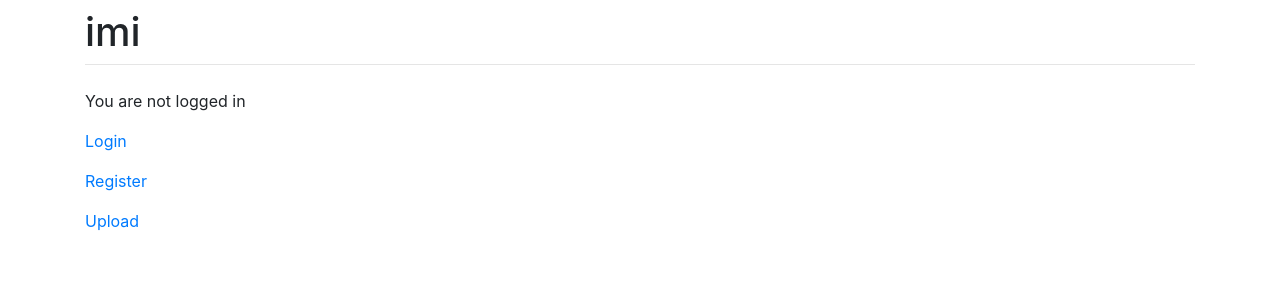
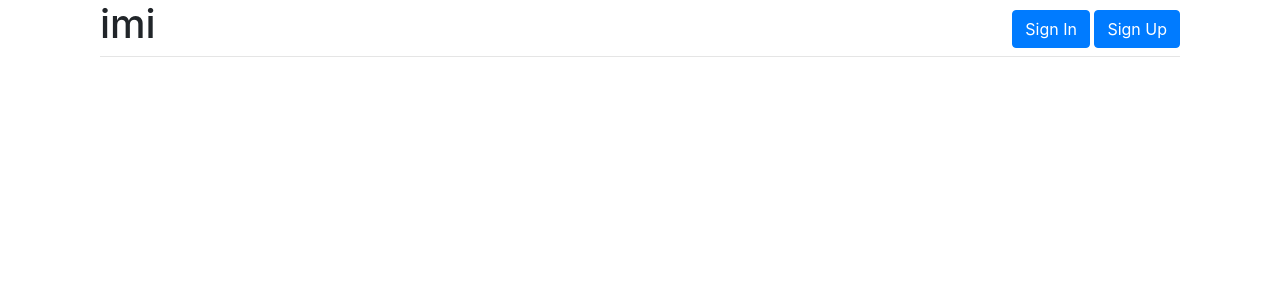
Before and after one commit to tnyhyn/imi, a Django app: page / in a window 1280 px wide. Shown: the top 300 px of the page. Run offline with Django 3.2, Linux system fonts and the light colour scheme; data that the repository does not hold is empty; some libraries are stand-ins or nearby versions.

Commit message:
navbar basepage styling done

```diff
--- a/images/forms.py
+++ b/images/forms.py
@@ -11,4 +11,4 @@ class UploadImageForm(forms.ModelForm):
 
     class Meta:
         model = Post
-        fields = ('title', 'private', 'image')
+        fields = ('title', 'image', 'private', )
--- a/images/templates/base.html
+++ b/images/templates/base.html
@@ -4,18 +4,38 @@
     <meta charset="utf-8">
     <meta name="viewport" content="width=device-width, initial-scale=1, shrink-to-fit=no">
     <link rel="stylesheet" href="https://stackpath.bootstrapcdn.com/bootstrap/4.1.3/css/bootstrap.min.css" integrity="sha384-MCw98/SFnGE8fJT3GXwEOngsV7Zt27NXFoaoApmYm81iuXoPkFOJwJ8ERdknLPMO" crossorigin="anonymous">
-    <title>Django People</title>
+    <title>imi</title>
     </head>
     <body>
         <div class="container">
-      <div class="row justify-content-center">
             <div class="col-12">
-          <h1 class="mt-2">imi</h1>
+                <div class="row" >
+                    <div class="col-3 text-left">
+                        <h1 class="mt-12">imi</h1>
+                    </div>
+                    <div class="col-9 text-right" style="margin-top: 10px;">
+                        <div class="row">
+                            <div class="col">
+                                {% if user.is_authenticated %}
+                                    Hi {{ user.username }}!
+                                    {% block myimages %}
+                                    {% endblock %}
+                                    <a href="{% url 'upload_file' %}" class="btn btn-primary">Upload</a>
+                                {% endif %}
+                                {% if user.is_authenticated %}
+                                    <a href ="{% url 'logout' %}" class="btn btn-primary">Logout</a>
+                                {% else %}
+                                    <a href ="{% url 'login' %}" class="btn btn-primary">Sign In</a>
+                                    <a href ="{% url 'register' %}" class="btn btn-primary">Sign Up</a>
+                                {% endif %}
+                            </div>
+                        </div>
+                    </div>
+                </div>
                 <hr class="mt-0 mb-4">
             {% block content %}
             {% endblock %}
             </div>
         </div>
-    </div>
     </body>
 </html>
--- a/images/templates/home.html
+++ b/images/templates/home.html
@@ -1,23 +1,13 @@
 {% extends 'base.html' %}
 
+<html>
+    {% block myimages %}
+        {% if user.is_authenticated %}
+            <a href="{% url 'myimages' %}" class="btn btn-primary">My Images</a>
+        {% endif %}
+    {% endblock %}
+    {% block content %}
 
-<html>
-    <title>
-        imi
-    </title>
-    {% block content %}
-        {% if user.is_authenticated %}
-            Hi {{ user.username }}!
-            <p><a href ="{% url 'logout' %}">Logout</a></p>
-            <form action="myimages" method="GET">
-                <button type='submit'> My Images </button>
-            </form>
-        {% else %}
-            <p> You are not logged in</p>
-            <p><a href ="{% url 'login' %}">Login</a></p>
-            <p><a href ="{% url 'register' %}">Register</a></p>
-        {% endif %}
-        <a href="{% url 'upload_file' %}">Upload</a>
         <p>
             {% for image in latest_pictures %}
                 <img src="{{ image.image.url }}" width="500px"/>
--- a/images/templates/register.html
+++ b/images/templates/register.html
@@ -1,11 +1,12 @@
 {% extends 'base.html' %}
+{% load crispy_forms_tags %}
 
 
 {% block content %}
   <h2>Sign up</h2>
   <form method="post">
     {% csrf_token %}
-    {{ form.as_p }}
+    {{ form|crispy }}
     <button type="submit">Sign up</button>
   </form>
   <p><a href ="{% url 'home' %}">Back</a></p>
--- a/images/templates/upload.html
+++ b/images/templates/upload.html
@@ -1,11 +1,12 @@
 {% extends 'base.html' %}
+{% load crispy_forms_tags %}
 
 
 {% block content %}
     <body>
         <form method = "post" enctype="multipart/form-data">
             {% csrf_token %}
-            {{ form.as_p }}
+            {{ form|crispy }}
             <button type="submit">Upload</button>
         </form>
         <p><a href ="{% url 'home' %}">Cancel</a></p>
```
Also changed, not shown: images/templates/myimages.html (+0 -13 lines), templates/registration/login.html (+9 -2 lines). Lines whose indentation alone changed are shown as unchanged.
